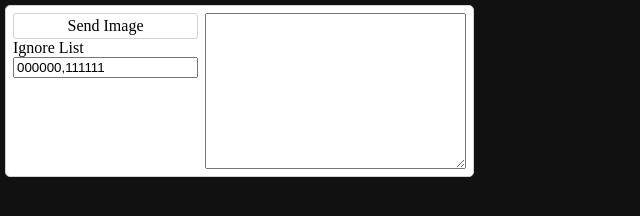
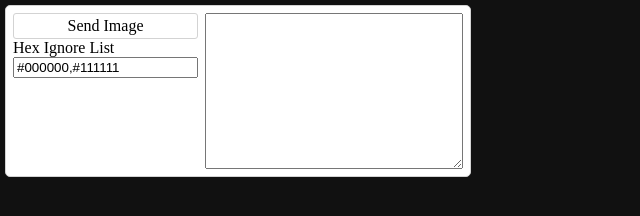
Before and after one commit to YuriShimoi/prompter, a plain HTML site: page imageConversor.html in a window 1280 px wide. Shown: the full height of the page, 0-640 px from the left. Drawn offline with Linux system fonts and the light colour scheme.

Commit message:
updated some UX info in imageConversor

```diff
--- a/imageConversor.html
+++ b/imageConversor.html
@@ -27,6 +27,7 @@
         }
         #outputSource {
             float: right;
+            width: 252px;
         }
     </style>
 
@@ -36,11 +37,12 @@
   <body>
     <div id="imageLoader">
         <textarea id="outputSource" cols="30" rows="10"></textarea>
-        <div style="float:left;margin-right: 7px;">
+        <div style="float:left;margin-right:7px;">
             <label id="labelForImage" for="sendImage">Send Image</label>
             <input id="sendImage" type="file" accept="image/png, image/jpeg" onchange="reloadImage(this)" hidden>
-            <label for="ignoreColors">Ignore List</label><br>
-            <input id="ignoreColors" type="text" placeholder="Ignore list" value="000000,111111"><br><br>
+            <label for="ignoreColors">Hex Ignore List</label><br>
+            <input id="ignoreColors" type="text" placeholder="Ignore list" value="#000000,#111111"><br>
+            <span id="imageProportion" style="float:right;"></span><br>
             <img id="inputPreview" src="">
         </div>
     </div>
@@ -86,6 +88,7 @@
             PrompterImageInterpreter.map(source, width, height).then((mapping) => {
                 let ignoreColors = document.getElementById("ignoreColors").value;
                 document.getElementById("outputSource").value = mapping;
+                document.getElementById("imageProportion").innerHTML = `${width}px - ${height}px`;
                 delElement("imagePreview");
                 newElement("IMG", {'id':"imagePreview", 'src': mapping, 'width': width, 'height': height, 'x': "center", 'y': "center", 'ignore': ignoreColors}, null);
             });
```
